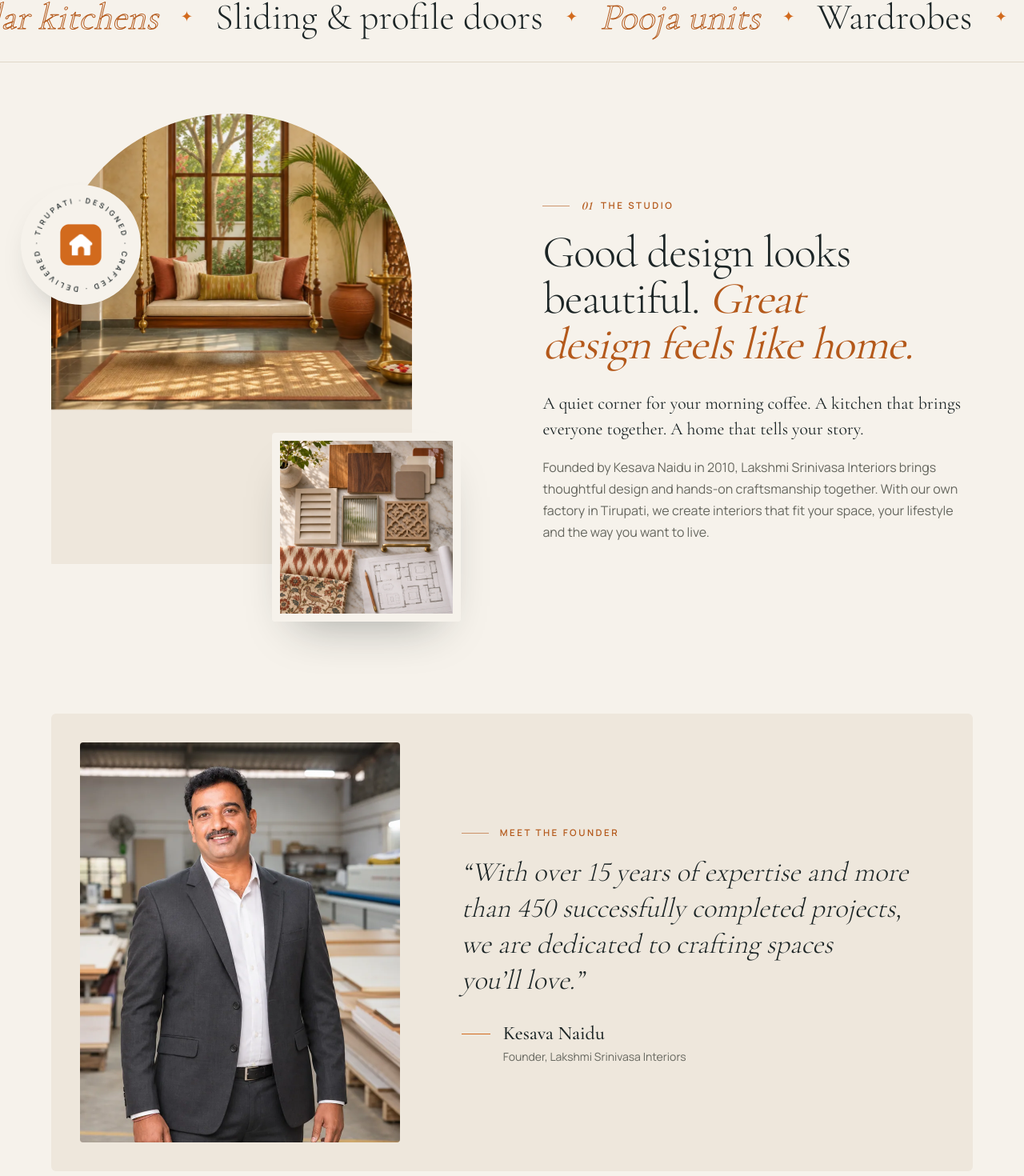
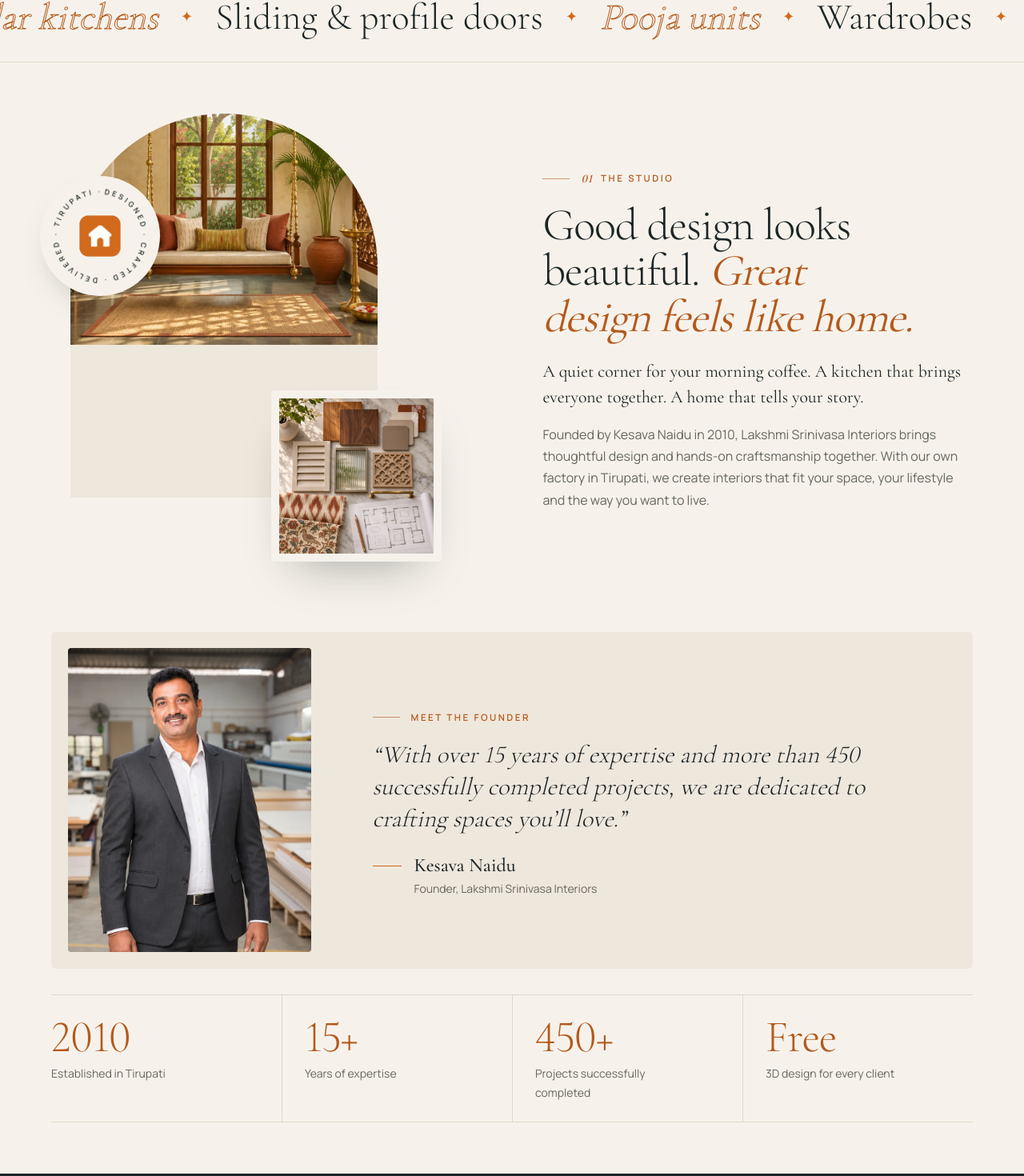
Before and after one commit to lasanlabs22-design/LS-Interiors, a Next.js app: page / in a window 1280 px wide. Shown: the part 834-2304 px from the top of the page at 80% size. Built offline with nearby package versions, Linux system fonts and the light colour scheme.

Commit message:
Fit the studio intro and the founder block to one screen each

```diff
--- a/app/globals.css
+++ b/app/globals.css
@@ -375,7 +375,7 @@ h2 em, h1 em { font-style: italic; font-weight: 400; color: var(--copper); }
 
 /* Studio */
 .studio-grid { display: grid; grid-template-columns: 1fr 1.05fr; gap: clamp(48px, 8vw, 130px); align-items: center; }
-.studio-media { position: relative; padding: 0 12% 14% 0; }
+.studio-media { position: relative; justify-self: center; width: min(100%, calc(48svh + 80px)); padding: 0 80px 80px 0; }
 .arch {
   position: relative;
   aspect-ratio: 4 / 5;
@@ -399,24 +399,24 @@ h2 em, h1 em { font-style: italic; font-weight: 400; color: var(--copper); }
 .seal-text { position: absolute; inset: 6px; width: calc(100% - 12px); height: calc(100% - 12px); animation: spin 26s linear infinite; }
 .seal-text text { font: 600 13px var(--sans); fill: var(--ink); letter-spacing: .1em; }
 .seal img { width: 52px; height: 52px; }
-.studio-copy h2 { margin-bottom: 30px; }
+.studio-copy h2 { margin-bottom: clamp(18px, 3svh, 28px); }
 .studio-copy .lead { margin-bottom: 18px; }
 .studio-copy > p:not(.lead):not(.eyebrow) { color: var(--stone); max-width: 560px; }
 
-.founder { display: grid; grid-template-columns: minmax(260px, 400px) 1fr; gap: clamp(32px, 6vw, 96px); align-items: center; margin: clamp(72px, 9vw, 130px) 0 0; padding: clamp(20px, 3vw, 36px); background: var(--linen); border-radius: 6px; }
+.founder { display: grid; grid-template-columns: minmax(220px, min(340px, 38svh)) 1fr; gap: clamp(32px, 6vw, 96px); align-items: center; margin: clamp(56px, 11svh, 120px) 0 0; padding: clamp(20px, 2.6svh, 32px); background: var(--linen); border-radius: 6px; }
 .founder-photo { position: relative; aspect-ratio: 4 / 5; border-radius: 4px; overflow: hidden; background: var(--sand); }
 .founder-photo img { object-fit: cover; object-position: center 12%; }
 .founder-body { padding-right: clamp(0px, 3vw, 48px); }
-.founder blockquote { margin: 0 0 30px; font: italic 300 clamp(26px, 2.7vw, 40px)/1.3 var(--serif); color: var(--ink); text-wrap: pretty; }
+.founder blockquote { margin: 0 0 clamp(18px, 3svh, 28px); font: italic 300 clamp(24px, min(2.4vw, 4.2svh), 36px)/1.3 var(--serif); color: var(--ink); text-wrap: pretty; }
 .founder figcaption { display: flex; flex-direction: column; gap: 2px; padding-left: 52px; position: relative; }
 .founder figcaption::before { content: ''; position: absolute; left: 0; top: 14px; width: 36px; height: 1px; background: var(--brand); }
 .founder figcaption b { font: 500 24px/1.2 var(--serif); }
 .founder figcaption small { font-size: 14px; color: var(--stone); }
 
-.stats { display: grid; grid-template-columns: repeat(4, 1fr); margin: clamp(40px, 5vw, 64px) 0 0; border-top: 1px solid var(--line); border-bottom: 1px solid var(--line); }
-.stat { display: flex; flex-direction: column-reverse; justify-content: flex-end; gap: 6px; padding: 34px 28px; border-left: 1px solid var(--line); }
+.stats { display: grid; grid-template-columns: repeat(4, 1fr); margin: clamp(24px, 4svh, 48px) 0 0; border-top: 1px solid var(--line); border-bottom: 1px solid var(--line); }
+.stat { display: flex; flex-direction: column-reverse; justify-content: flex-end; gap: 6px; padding: clamp(18px, 3svh, 30px) 28px; border-left: 1px solid var(--line); }
 .stat:first-child { border-left: 0; padding-left: 0; }
-.stat dd { margin: 0; font: 300 clamp(52px, 5.4vw, 80px)/1 var(--serif); color: var(--copper); font-variant-numeric: lining-nums; letter-spacing: -.02em; }
+.stat dd { margin: 0; font: 300 clamp(44px, min(4.4vw, 7svh), 68px)/1 var(--serif); color: var(--copper); font-variant-numeric: lining-nums; letter-spacing: -.02em; }
 .stat dt { font-size: 14px; color: var(--stone); max-width: 180px; }
 
 /* Shared section header */
@@ -741,7 +741,7 @@ h2 em, h1 em { font-style: italic; font-weight: 400; color: var(--copper); }
 }
 @media (max-width: 900px) {
   .studio-grid, .craft-grid, .contact-grid, .services-grid, .design-grid { grid-template-columns: 1fr; }
-  .studio-media { max-width: 560px; }
+  .studio-media { width: 100%; max-width: 560px; justify-self: start; padding: 0 12% 14% 0; }
   .seal { left: auto; right: 4%; top: -40px; width: 120px; height: 120px; }
   .seal img { width: 42px; height: 42px; }
   .seal-text text { font-size: 12.5px; }
```
